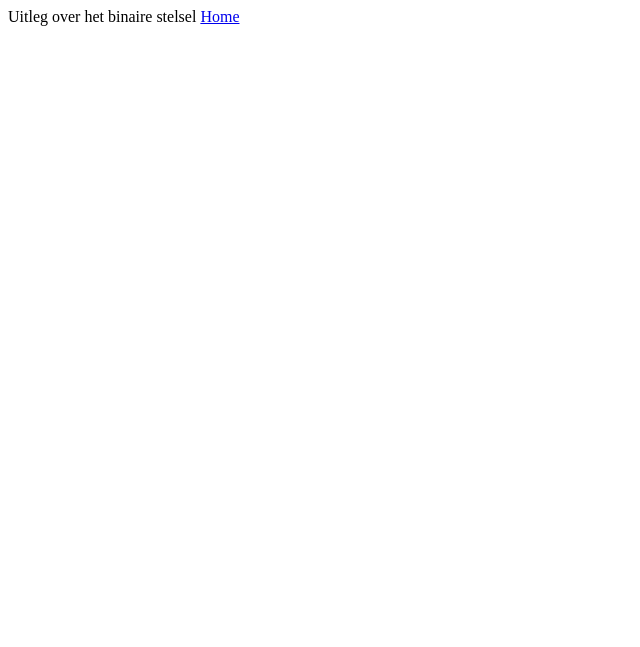
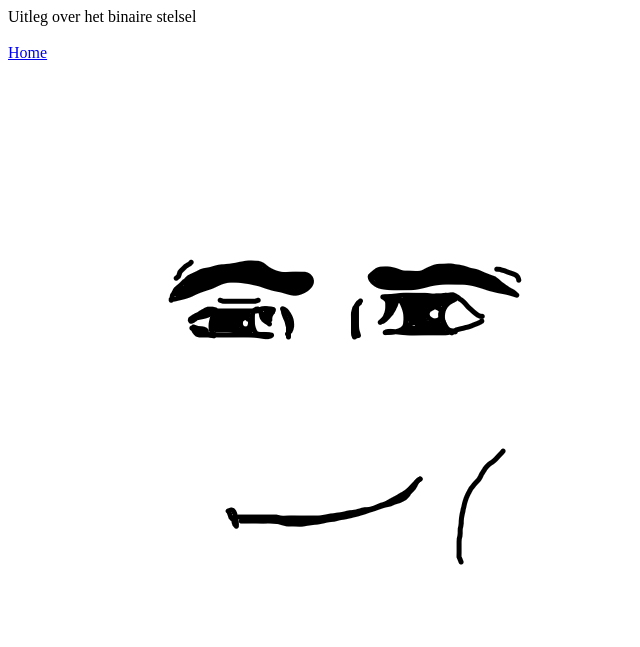
Before and after one commit to Baozbig/BaozBig.github.io, a plain HTML site: page binairstelsel.html in a window 1280 px wide. Shown: the whole page, without its empty margins (0-640 px from the left). Drawn offline with Linux system fonts and the light colour scheme.

Commit message:
roblosmanface

```diff
--- a/binairstelsel.html
+++ b/binairstelsel.html
@@ -7,7 +7,15 @@
     <body>
         Uitleg over het binaire stelsel
 
+        <br>
+        <br>
+
         <a href="index.html">Home</a> <!--link terug naar de homepage-->
+
+        <br>
+        <br>
+
+        <img src="roblosmanface.png" alt="Meneer Binair Stelsel">
 
     </body>
 </html>
```
